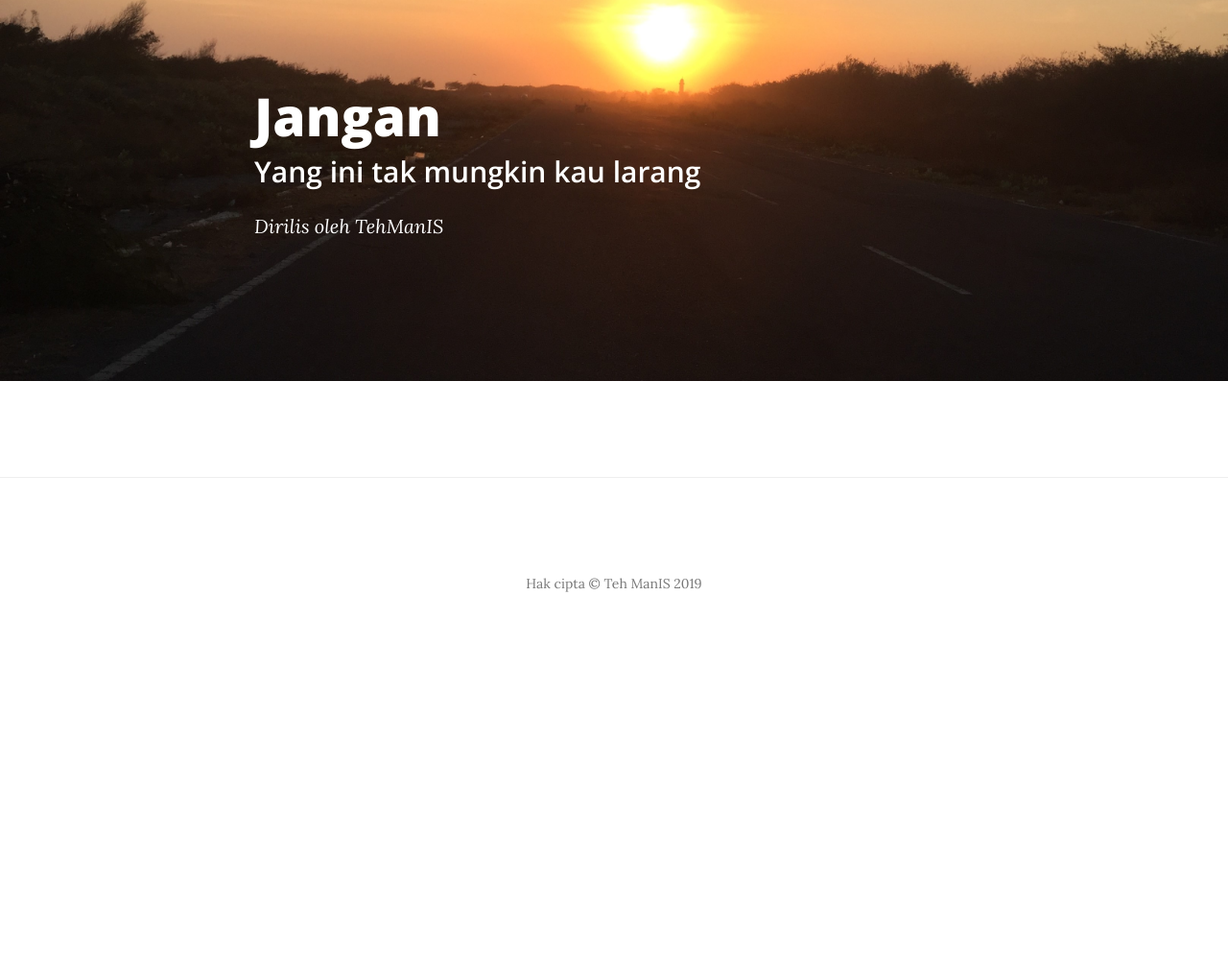
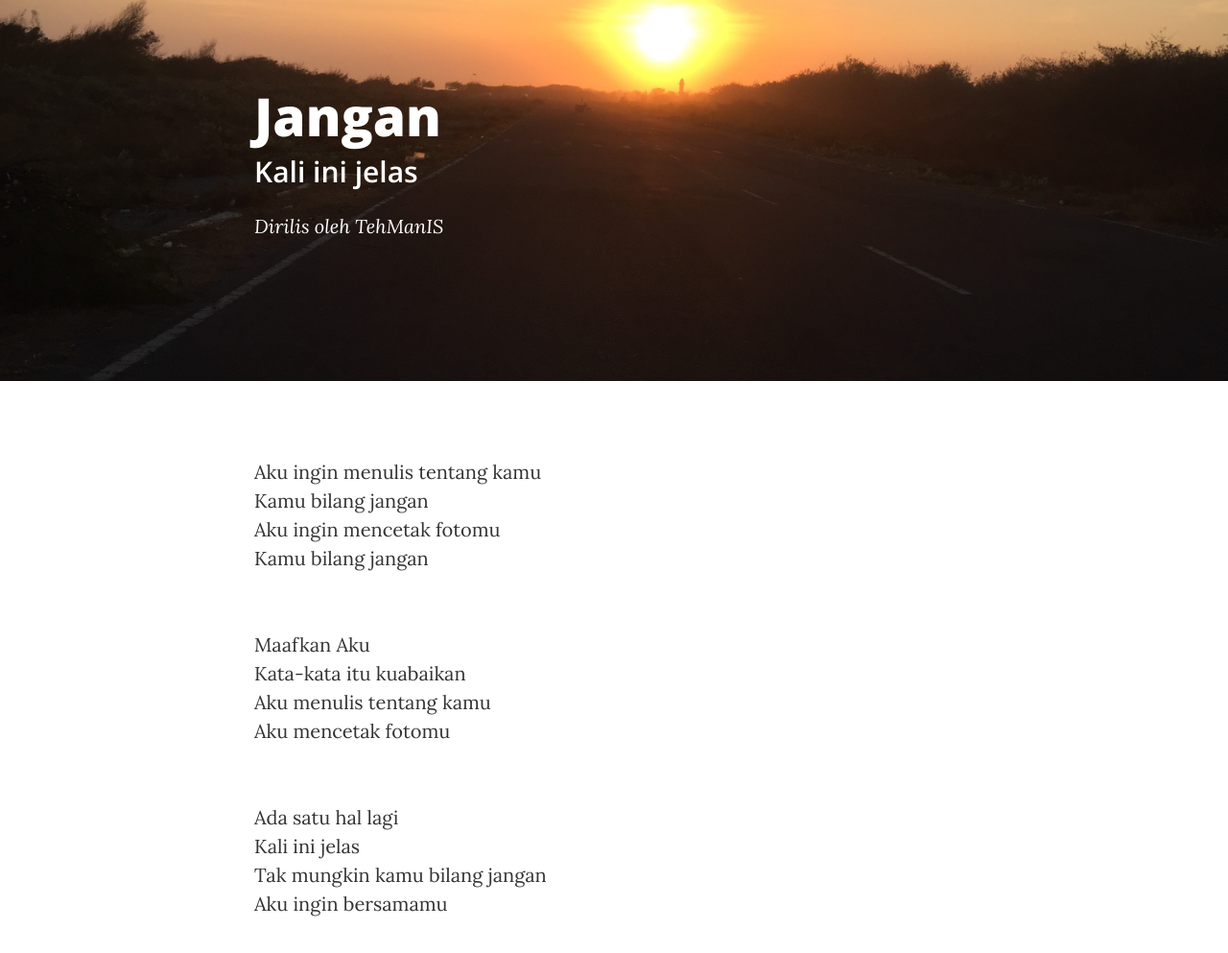
Before and after one commit to MarcelIrawan/TehManIS, a website: page post8.html in a window 1280 px wide. Shown: the part 79-1072 px from the top of the page at 96% size. Before the commit the page ends 800 px from the top, so only its background shows below. Drawn offline with nearby package versions, Linux system fonts and the light colour scheme.

Commit message:
new post

```diff
--- a/post8.html
+++ b/post8.html
@@ -69,7 +69,7 @@
                 <div class="col-lg-8 col-lg-offset-2 col-md-10 col-md-offset-1">
                     <div class="post-heading">
                         <h1>Jangan</h1>
-                        <h2 class="subheading">Yang ini tak mungkin kau larang</h2>
+                        <h2 class="subheading">Kali ini jelas</h2>
                         <span class="meta">Dirilis oleh <a href="#">TehManIS</a></span>
                     </div>
                 </div>
@@ -82,7 +82,23 @@
         <div class="container">
             <div class="row">
                 <div class="col-lg-8 col-lg-offset-2 col-md-10 col-md-offset-1">
-                    <p></p>
+                    <p>Aku ingin menulis tentang kamu
+                    <br>    Kamu bilang jangan
+                    <br>    Aku ingin mencetak fotomu
+                    <br>    Kamu bilang jangan
+                    </p>
+                    <p>
+                    <br>    Maafkan Aku
+                    <br>    Kata-kata itu kuabaikan
+                    <br>    Aku menulis tentang kamu
+                    <br>    Aku mencetak fotomu
+                    </p>
+                    <p>
+                    <br>    Ada satu hal lagi
+                    <br>    Kali ini jelas
+                    <br>    Tak mungkin kamu bilang jangan
+                    <br>    Aku ingin bersamamu
+                    </p>
                 </div>
             </div>
         </div>
@@ -105,6 +121,7 @@
                             </a>
                         </li>
                         <li>
+
                             <a href="#">
                                 <span class="fa-stack fa-lg">
                                     <i class="fa fa-circle fa-stack-2x"></i>
```
Also changed, not shown: index.html (+1 -1 lines).
